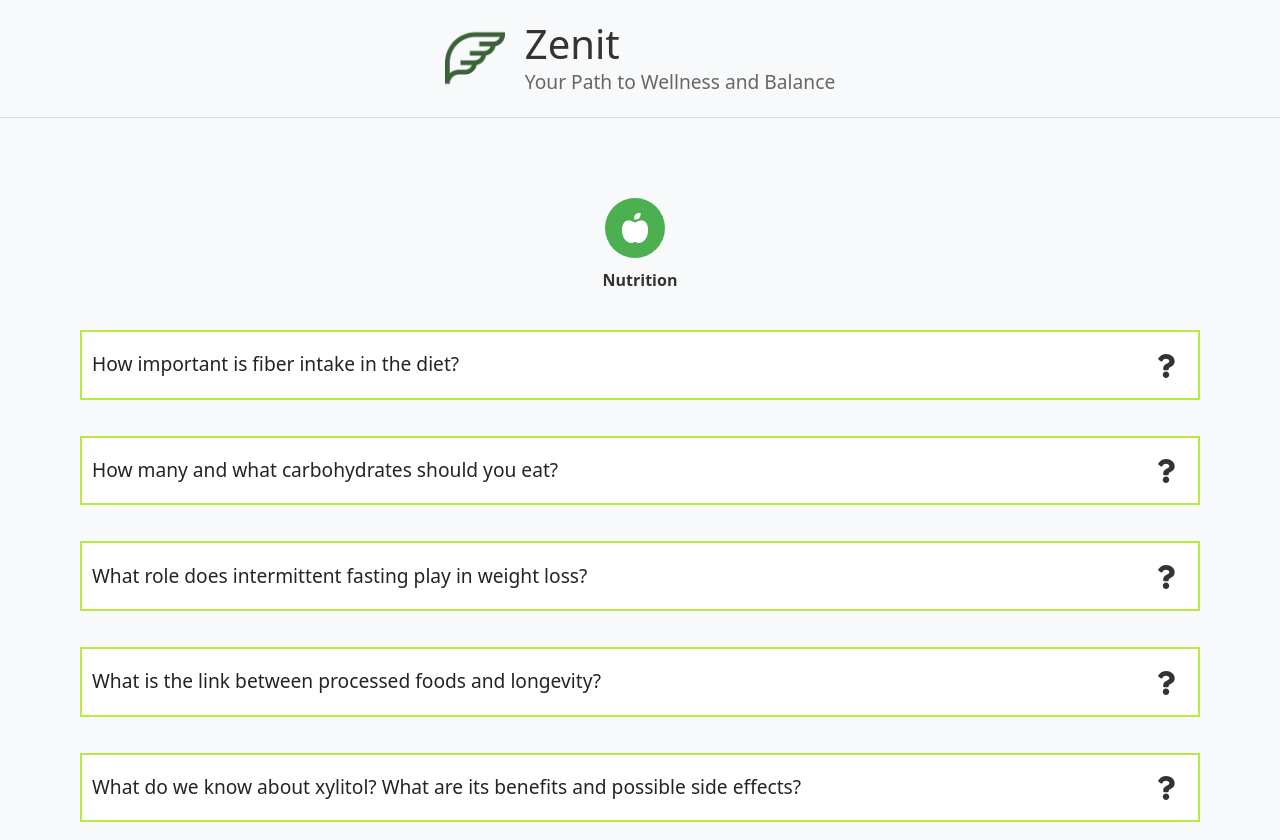
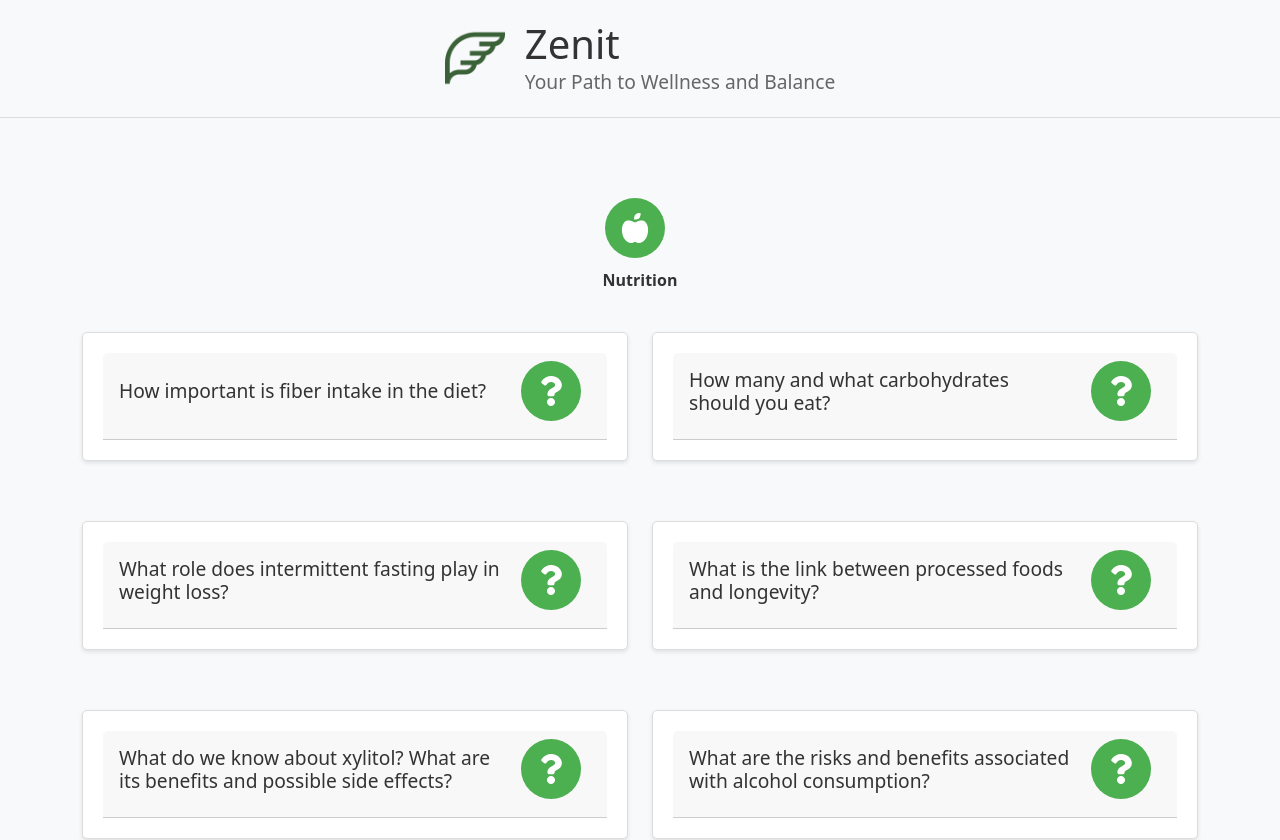
Before and after one commit to MarcoAmato/zenit_wellness-advice, a React (Create React App) app: page /pillar-articles in a window 1280 px wide. Shown: the top 840 px of the page. Built offline with nearby package versions, Linux system fonts and the light colour scheme.

Commit message:
Refactor PillarArticlesSection and ArticleDetails components; update styles and structure for improved presentation

```diff
--- a/src/App.tsx
+++ b/src/App.tsx
@@ -3,7 +3,7 @@ import React from 'react';
 import { BrowserRouter as Router, Route, Routes } from 'react-router-dom';
 import Header from './components/Header/Header'; // Import Header
 import PillarSelectionSection from './components/PillarSelection';
-import PillarArticlesSection from './components/PillarArticlesSection';
+import PillarArticlesSection from './components/PillarArticlesSection/PillarArticlesSection';
 import ArticleDetails from './components/ArticleDetails/ArticleDetails';
 import Footer from './components/Footer/Footer';
 
--- a/src/components/ArticleDetails/ArticleDetails.css
+++ b/src/components/ArticleDetails/ArticleDetails.css
@@ -124,12 +124,6 @@
     padding: 20px;
 }
 
-.article-card .card-title {
-    font-size: 1.4em;
-    margin-bottom: 10px;
-    color: #333;
-}
-
 .article-card .card-text {
     font-size: 1em;
     color: #666;
--- a/src/components/ArticleDetails/ArticleDetails.tsx
+++ b/src/components/ArticleDetails/ArticleDetails.tsx
@@ -1,6 +1,7 @@
 import React from 'react';
 import { FaQuestion, FaExternalLinkAlt } from 'react-icons/fa';
 import '../Style.css';
+import '../CommonStyles.css';
 import "./ArticleDetails.css";
 import { Col, Container, Row, Card, CardBody, CardTitle, CardText } from 'reactstrap';
 import SourceList from '../ArticleDetails/SourceList';
@@ -48,7 +49,7 @@ const ArticleDetails: React.FC = () => {
                     <Col className='marginCol' lg="12">
                         <Card className="article-card">
                             <CardBody>
-                                <CardTitle tag="h2">{article.title}</CardTitle>
+                                <CardTitle tag="h2" className='card-title-common'>{article.title}</CardTitle>
                                 <CardText>{article.body}</CardText>
                             </CardBody>
                         </Card>
--- /dev/null
+++ b/src/components/CommonStyles.css
@@ -0,0 +1,6 @@
+/* CommonStyles.css */
+.card-title-common {
+    font-size: 2em;
+    margin-bottom: 10px;
+    color: #333;
+}
--- /dev/null
+++ b/src/components/PillarArticlesSection/PillarArticlesSection.css
@@ -0,0 +1,140 @@
+/* PillarArticlesSection.css */
+.pillar-articles-section {
+    padding: 20px 0;
+    background-color: #f8f9fa;
+}
+
+.hero-button {
+    display: flex;
+    align-items: center;
+    justify-content: center;
+    margin-bottom: 20px;
+}
+
+.icon-container {
+    padding-left: 10px; /* Add padding on the left */
+    margin-left: 10px; /* Add margin on the left */
+}
+
+.icon-background {
+    width: 50px; /* Adjusted size */
+    height: 50px; /* Adjusted size */
+    border-radius: 50%;
+}
+
+.button-icon {
+    color: #fff;
+    font-size: 24px; /* Consistent size */
+}
+
+.bold {
+    font-weight: bold;
+    font-size: 1.2em; /* Adjusted size */
+    color: #333;
+}
+
+.pillar-card {
+    background-color: #fff;
+    border: 1px solid #ddd;
+    border-radius: 5px;
+    box-shadow: 0 2px 4px rgba(0, 0, 0, 0.1);
+    margin-bottom: 20px;
+    transition: transform 0.3s ease, box-shadow 0.3s ease;
+}
+
+.pillar-card:hover {
+    transform: translateY(-5px);
+    box-shadow: 0 4px 8px rgba(0, 0, 0, 0.2);
+}
+
+.pillar-card .card-body {
+    padding: 20px;
+}
+
+.pillar-card .card-header {
+    display: flex;
+    justify-content: space-between;
+    align-items: center;
+}
+
+.pillar-card .card-title-container {
+    flex: 1;
+}
+
+.pillar-card .card-title {
+    font-size: 1.5em; /* Adjusted size */
+    line-height: 1.2; /* Adjusted line height for better readability */
+}
+
+.pillar-card .card-text {
+    font-size: 1em; /* Adjusted size */
+    color: #666;
+}
+
+.pillar-card .card-footer {
+    display: flex;
+    justify-content: flex-end;
+    align-items: center;
+    margin-top: 10px;
+}
+
+.marginCol {
+    margin-bottom: 20px;
+}
+
+/* Media query for smaller screens */
+@media (max-width: 768px) {
+    .hero-button {
+        flex-direction: column;
+        align-items: center;
+    }
+
+    .icon-background {
+        width: 40px; /* Adjusted size for mobile */
+        height: 40px; /* Adjusted size for mobile */
+        margin-right: 0;
+        margin-bottom: 10px;
+    }
+
+    .button-icon {
+        font-size: 20px; /* Adjusted size for mobile */
+    }
+
+    .bold {
+        font-size: 1em; /* Adjusted size for mobile */
+    }
+
+    .pillar-card .card-header {
+        flex-direction: column;
+        align-items: flex-start;
+    }
+
+    .pillar-card .card-title-container {
+        width: 100%;
+    }
+
+    .pillar-card .card-title {
+        font-size: 1.2em; /* Adjusted size for mobile */
+        line-height: 1.2; /* Adjusted line height for better readability */
+    }
+
+    .pillar-card .card-text {
+        font-size: 0.9em; /* Adjusted size for mobile */
+    }
+}
+
+/* Media query for larger screens */
+@media (min-width: 992px) {
+
+    .pillar-card .card-title {
+        font-size: 1.2em; /* Smaller font size for desktop */
+    }
+
+    .pillar-card .card-text {
+        font-size: 0.9em; /* Smaller font size for desktop */
+    }
+
+    .button-icon {
+        font-size: 18px; /* Smaller icon size for desktop */
+    }
+}
--- a/src/components/PillarArticlesSection.tsx
+++ b/src/components/PillarArticlesSection/PillarArticlesSection.tsx
@@ -1,13 +1,15 @@
 import React, { useState, useEffect } from 'react';
 import { FaQuestion } from 'react-icons/fa';
-import { IconType } from 'react-icons';
-import './Style.css';
-import { Col, Container, Row } from 'reactstrap';
+import '../Style.css';
+import './PillarArticlesSection.css';
+import '../CommonStyles.css'; // Import the common styles
+import { Col, Container, Row, Card, CardBody, CardTitle, CardText } from 'reactstrap';
 import 'bootstrap/dist/css/bootstrap.min.css';
 import { Link, useLocation } from 'react-router-dom';
-import { getArticlesByPillar } from '../utils/dataUtils';
-import { getIconByPillar } from '../utils/iconUtils';
-import { Article } from '../utils/types';
+import { getArticlesByPillar } from '../../utils/dataUtils';
+import { getIconByPillar } from '../../utils/iconUtils';
+import { Article } from '../../utils/types';
+import { IconType } from 'react-icons';
 
 const PillarArticlesSection: React.FC = () => {
     const [articles, setArticles] = useState<Article[]>([]);
@@ -26,7 +28,7 @@ const PillarArticlesSection: React.FC = () => {
     }, [location]);
 
     return (
-        <section className="specific-section">
+        <section className="pillar-articles-section">
             <Container>
                 <Row>
                     <Col lg="12">
@@ -38,16 +40,22 @@ const PillarArticlesSection: React.FC = () => {
                         </div>
                     </Col>
                     {Array.isArray(articles) && articles.map((article, index) => (
-                        <Col key={index} className="marginCol" lg="12">
+                        <Col key={index} className="marginCol" lg="6" md="12">
                             <Link to={`/article-details?id=${article.id}`} style={{ textDecoration: 'none', color: 'inherit' }}>
-                                <div className="divQuestion">
-                                    <div className="col-left">
-                                        <p>{article.title}</p>
-                                    </div>
-                                    <div className="col-right">
-                                        <FaQuestion className="button-icon" />
-                                    </div>
-                                </div>
+                                <Card className="pillar-card">
+                                    <CardBody>
+                                        <div className="card-header">
+                                            <div className="card-title-container">
+                                                <CardTitle tag="h2" className="card-title-common">{article.title}</CardTitle>
+                                            </div>
+                                            <div className="icon-container">
+                                                <div className="icon-background">
+                                                    <FaQuestion className="button-icon" />
+                                                </div>
+                                            </div>
+                                        </div>
+                                    </CardBody>
+                                </Card>
                             </Link>
                         </Col>
                     ))}
```
